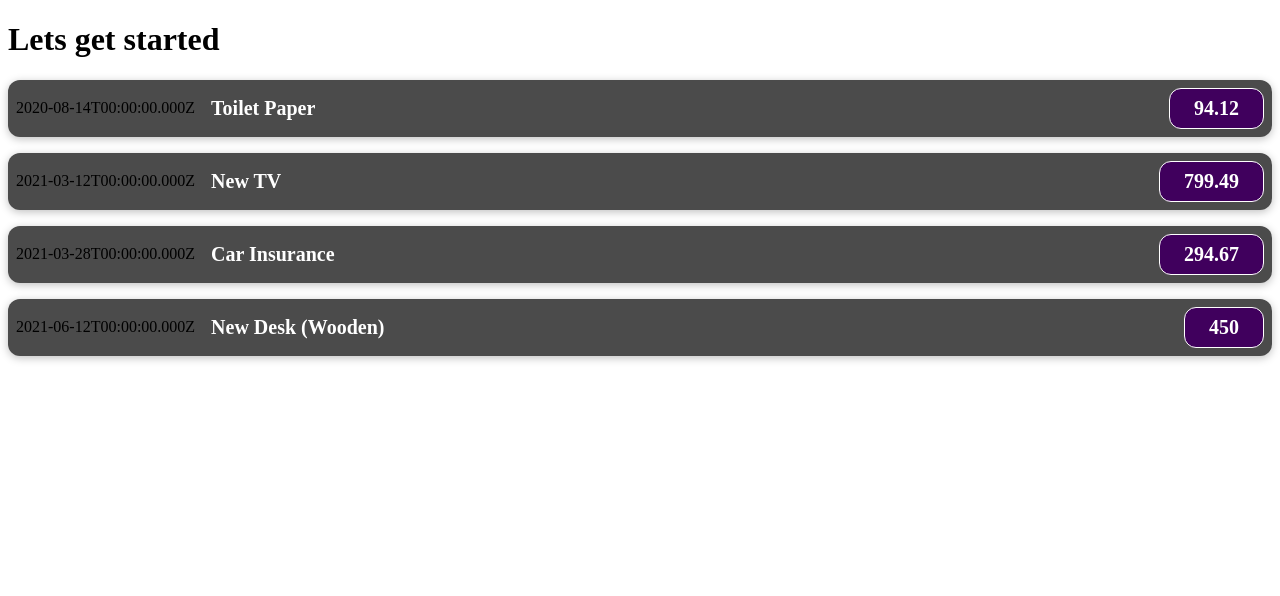
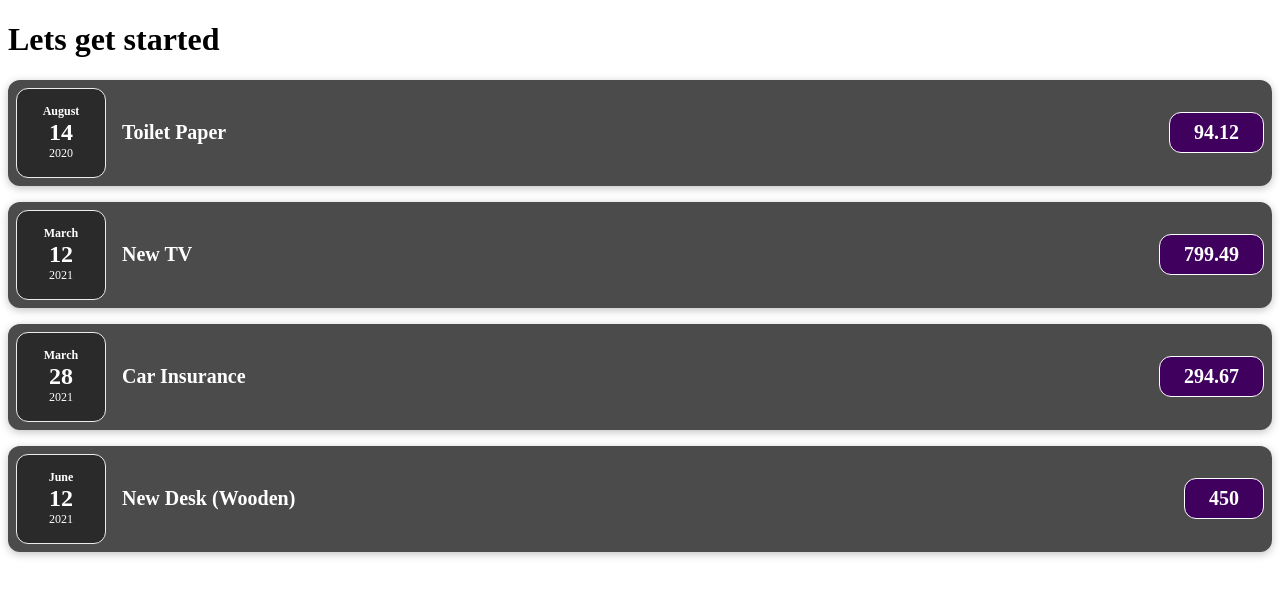
Before and after one commit to Chandanpreet91/Expense_tracker, a React (Create React App) app: page / in a window 1280 px wide. Shown: the top 596 px of the page. Built offline with nearby package versions, Linux system fonts and the light colour scheme.

Commit message:
Created Expense date component and added styling to it.

```diff
--- /dev/null
+++ b/src/components/ExpenseDate.css
@@ -0,0 +1,26 @@
+.expense-date {
+  display: flex;
+  flex-direction: column;
+  width: 5.5rem;
+  height: 5.5rem;
+  border: 1px solid #ececec;
+  background-color: #2a2a2a;
+  color: white;
+  border-radius: 12px;
+  align-items: center;
+  justify-content: center;
+}
+
+.expense-date__month {
+  font-size: 0.75rem;
+  font-weight: bold;
+}
+
+.expense-date__year {
+  font-size: 0.75rem;
+}
+
+.expense-date__day {
+  font-size: 1.5rem;
+  font-weight: bold;
+}
--- /dev/null
+++ b/src/components/ExpenseDate.js
@@ -0,0 +1,15 @@
+import "./ExpenseDate.css";
+
+function ExpenseDate(props) {
+  const month = props.date.toLocaleString("en-US", { month: "long" });
+  const day = props.date.toLocaleString("en-US", { day: "2-digit" });
+  const year = props.date.getFullYear();
+  return (
+    <div className="expense-date">
+      <div className="expense-date__month">{month}</div>
+      <div className="expense-date__day">{day}</div>
+      <div className="expense-date__year">{year}</div>
+    </div>
+  );
+}
+export default ExpenseDate;
--- a/src/components/ExpenseItem.js
+++ b/src/components/ExpenseItem.js
@@ -1,8 +1,13 @@
-import './ExpenseItem.css';
+import ExpenseDate from "./ExpenseDate";
+import "./ExpenseItem.css";
+
+
 function ExpenseItem(props) {
   return (
     <div className="expense-item">
-      <div>{props.date.toISOString()}</div>
+      <div>
+        <ExpenseDate date={props.date} />
+      </div>
       <div className="expense-item__description">
         <h2>{props.title}</h2>
         <div className="expense-item__price">{props.amount}</div>
```
